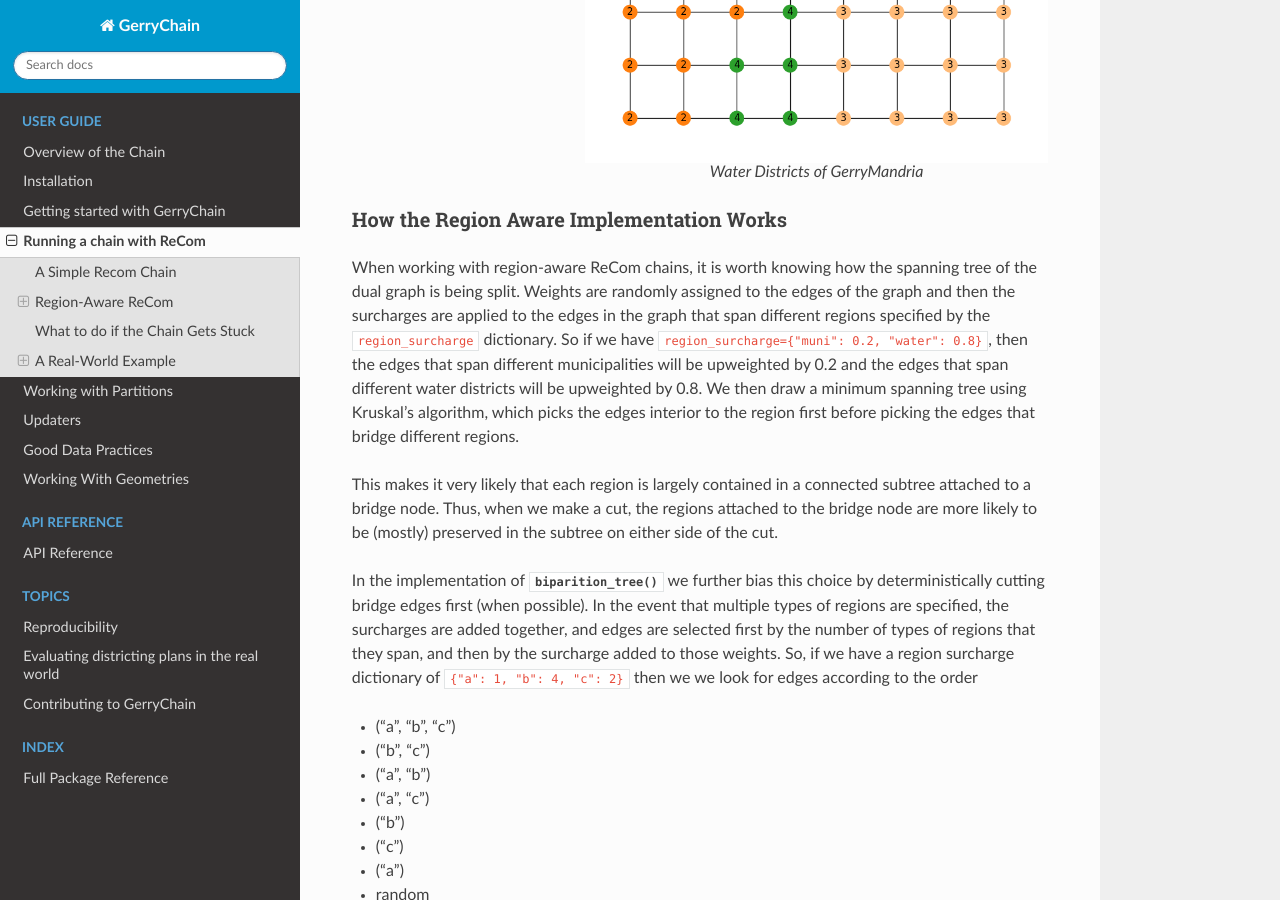
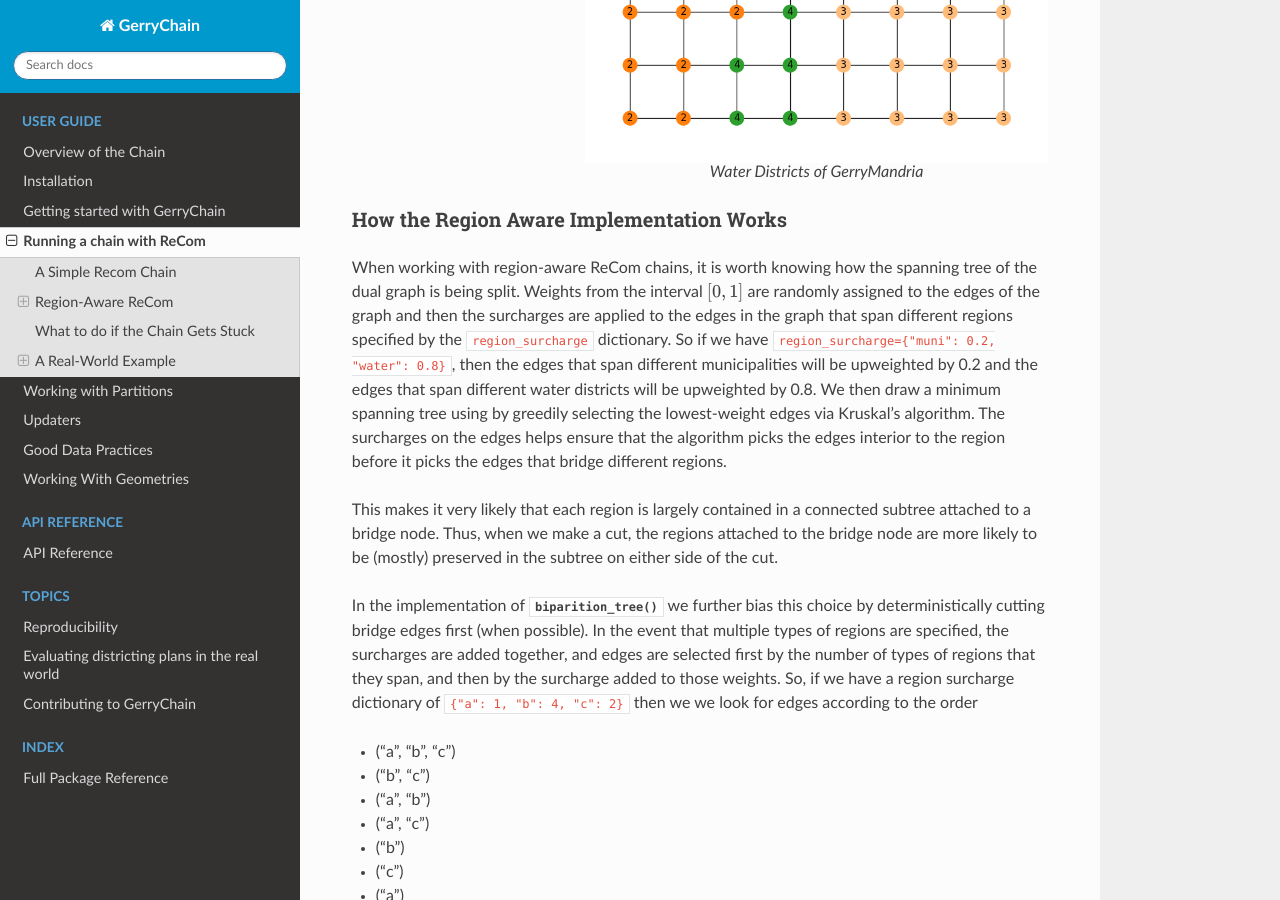
Before and after one commit to mggg/GerryChain, a Sphinx documentation site: the page built from docs/user/recom.rst, in a window 1280 px wide and 900 px high, scrolled down 7427 px. Built offline with Sphinx 7.4.7 and the Read the Docs theme 2.0.0, drawn with Linux system fonts in a browser that asks for light colours.

Commit message:
One last clarification that I forgot earlier

```diff
--- a/docs/user/recom.rst
+++ b/docs/user/recom.rst
@@ -271,14 +271,15 @@ How the Region Aware Implementation Works
 -----------------------------------------
 
 When working with region-aware ReCom chains, it is worth knowing how the spanning tree
-of the dual graph is being split. Weights are randomly assigned to the edges of the graph
-and then the surcharges are applied to the edges in the graph that span different regions
-specified by the ``region_surcharge`` dictionary. So if we have
-``region_surcharge={"muni": 0.2, "water": 0.8}``, then the edges that span different
-municipalities will be upweighted by 0.2 and the edges that span different water districts
-will be upweighted by 0.8. We then draw a minimum spanning tree using Kruskal's algorithm,
-which picks the edges interior to the region first before picking the edges that bridge
-different regions.
+of the dual graph is being split. Weights from the interval :math:`[0,1]` are randomly
+assigned to the edges of the graph and then the surcharges are applied to the edges in
+the graph that span different regions specified by the ``region_surcharge`` dictionary.
+So if we have ``region_surcharge={"muni": 0.2, "water": 0.8}``, then the edges that
+span different municipalities will be upweighted by 0.2 and the edges that span different
+water districts will be upweighted by 0.8. We then draw a minimum spanning tree using
+by greedily selecting the lowest-weight edges via Kruskal's algorithm. The surcharges on
+the edges helps ensure that the algorithm picks the edges interior to the region
+before it picks the edges that bridge different regions.
 
 This makes it very likely that each region is largely contained in a connected subtree
 attached to a bridge node. Thus, when we make a cut, the regions attached to the
```
